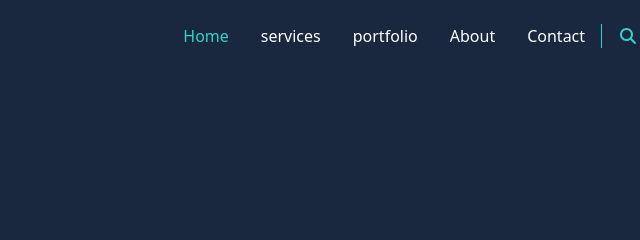
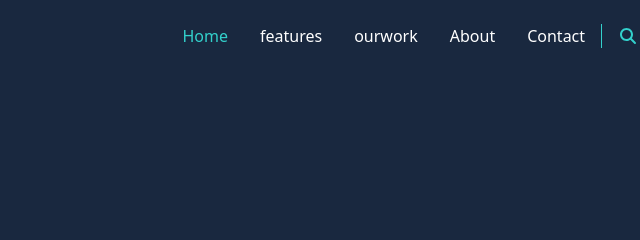
Before and after one commit to wesam-heen/bondi-design-with-bootstarp-5, a plain HTML site: page index.html in a window 1280 px wide. Shown: the top 240 px of the page, 468-1108 px from the left. Drawn offline with Linux system fonts and the light colour scheme.

Commit message:
Update index.html

```diff
--- a/index.html
+++ b/index.html
@@ -32,10 +32,10 @@
             <a class="nav-link p-lg-3 active" aria-current="page" href="#">Home</a>
           </li>
           <li class="nav-item">
-            <a class="nav-link p-lg-3" href="#">services</a>
+            <a class="nav-link p-lg-3" href="#features">features</a>
           </li>
           <li class="nav-item">
-            <a class="nav-link p-lg-3" href="#">portfolio</a>
+            <a class="nav-link p-lg-3" href="#ourwork">ourwork</a>
           </li>
           <li class="nav-item">
             <a class="nav-link p-lg-3" href="#">About</a>
@@ -105,7 +105,7 @@
     </div>
 <!-- End features -->
 <!--Start  our work -->
-<div class="our-work text-center pt-5 pb-5">
+<div class="our-work text-center pt-5 pb-5" id="ourwork" >
   <div class="container">
     <div class="main-title mt-5 mb-5 position-relative">
       <img class="mb-4 " src="imgs/title.png" alt="">
```
